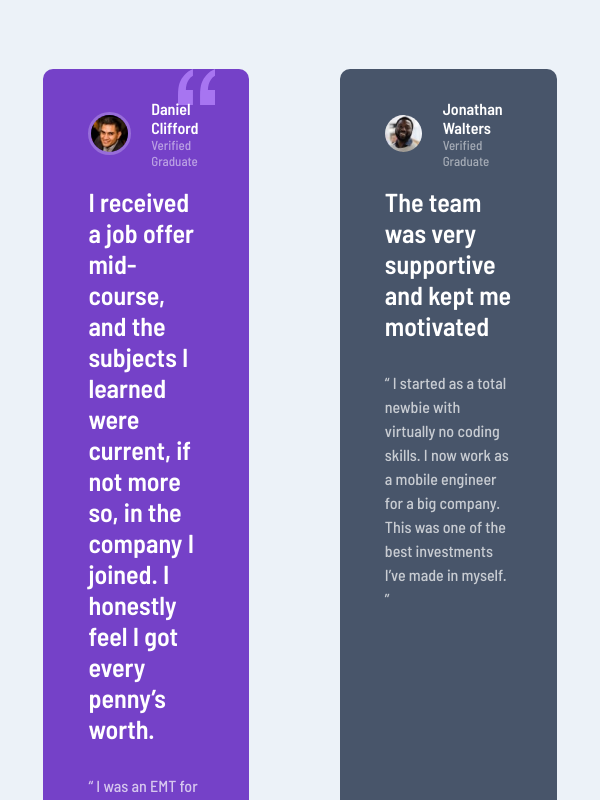
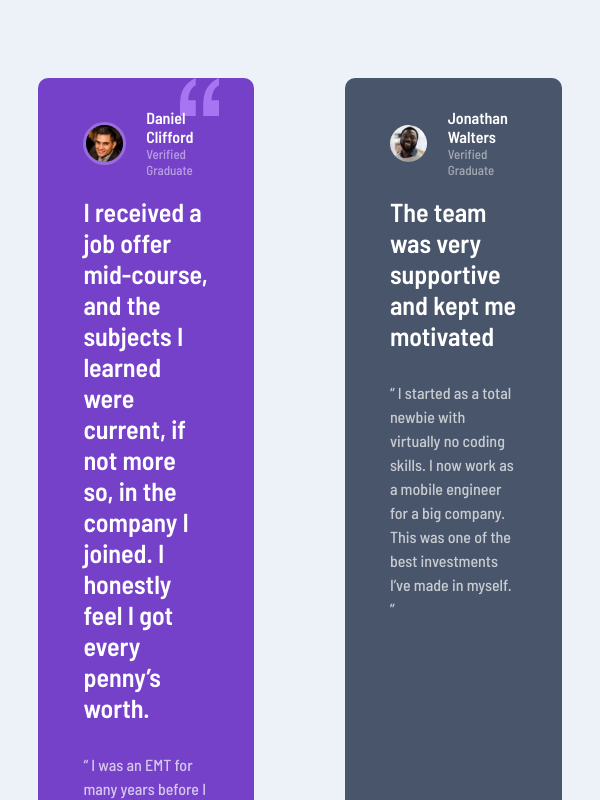
Before and after one commit to StefaniaPaduraru/testimonials-grid-section-main, a plain HTML site: page index.html in a window 600 px wide. Shown: the top 800 px of the page. Drawn offline with Linux system fonts and the light colour scheme.

Commit message:
margin-edit

```diff
--- a/style.css
+++ b/style.css
@@ -103,11 +103,15 @@ h2 {
   display: flex;
   align-items: center;
 }
+.grid-container {
+  margin: 10vh 0px;
+}
 
 /* Phones */
 @media only screen and (max-width: 600px) {
   .grid-container {
     display: block;
+    margin: 5vh 0px;
   }
   .item {
     margin: 1.9rem;
@@ -121,7 +125,7 @@ h2 {
     gap: 1.9rem;
     grid-template-rows: auto auto auto;
     grid-template-columns: 1fr 1fr;
-    margin: 1.9rem;
+
   }
   .item-1 {
     grid-column: 1;
```
